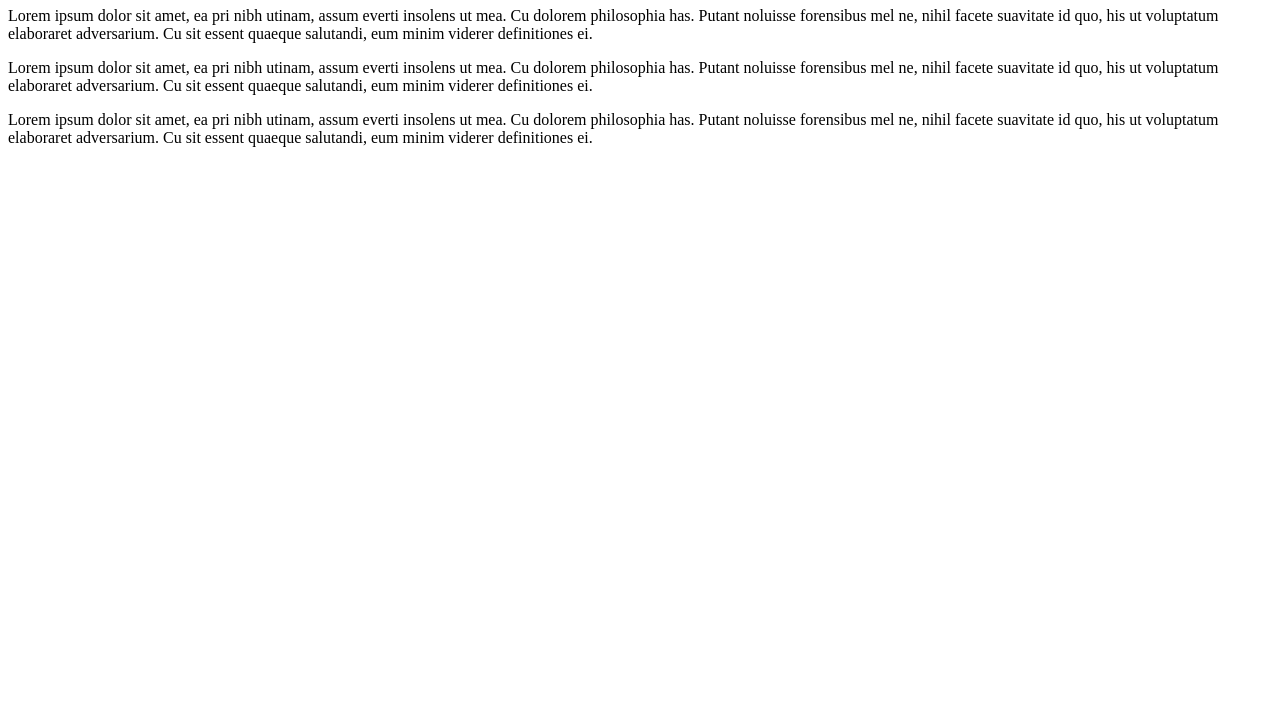
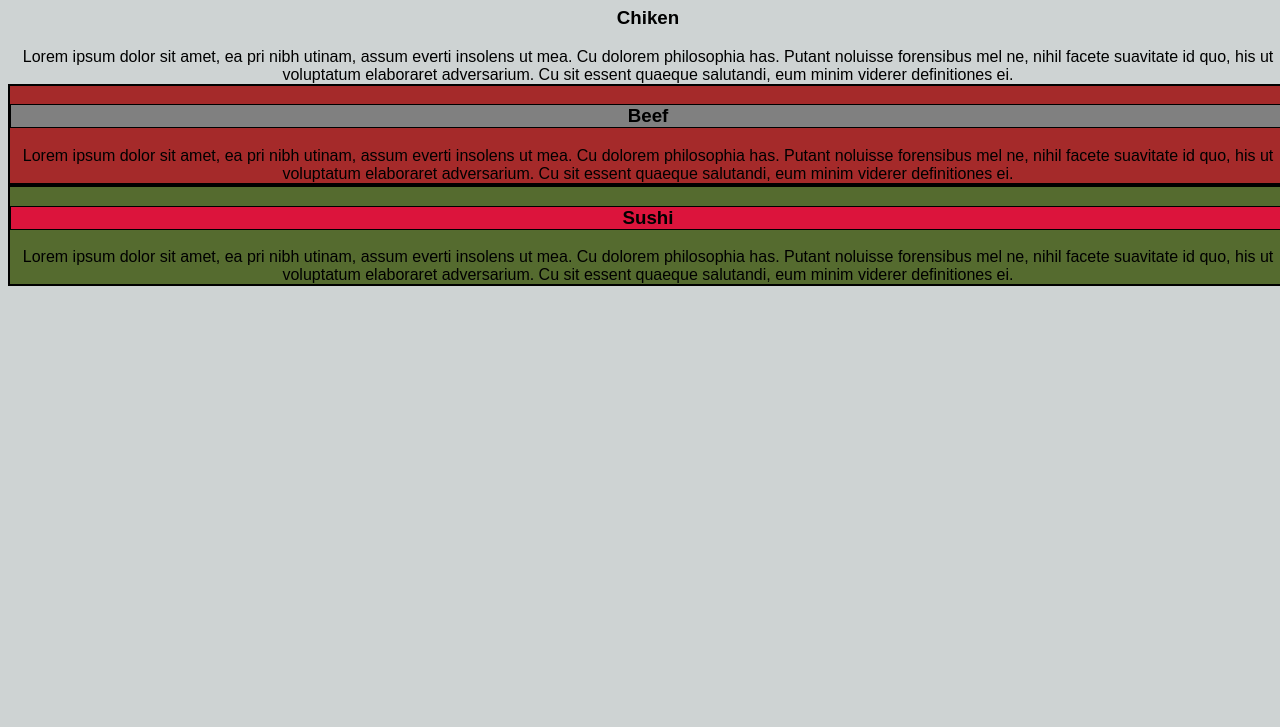
Before and after one commit to cosovo33/coursera-test, a plain HTML site: page module2-sol/assignement2.html in a window 1280 px wide. Shown: the part 73-800 px from the top of the page. Drawn offline with Linux system fonts and the light colour scheme.

Commit message:
my first assignement.

```diff
--- a/module2-sol/assignement2.html
+++ b/module2-sol/assignement2.html
@@ -3,27 +3,33 @@
     <head>
         <meta charset="utf-8">
         <meta name="viewport" content="width=device-width, initial-scale=1">
-    <link rel="stylesheet" src="mystyle.css">
+        <link rel="stylesheet" type="text/css" href="mystyle.css">
+        <title>module2-solution</title>
     </head>
     <body>
         <header>
             <h1>Our Menu</h1>
         </header>
-<section><p>Lorem ipsum dolor sit amet, ea pri nibh utinam, assum everti insolens ut mea.
+        <section id="sectcion1">
+            <h3>Chiken</h3>
+            Lorem ipsum dolor sit amet, ea pri nibh utinam, assum everti insolens ut mea.
             Cu dolorem philosophia has. Putant noluisse forensibus mel ne, nihil facete suavitate
             id quo, his ut voluptatum elaboraret adversarium. Cu sit essent quaeque salutandi, eum
-    minim viderer definitiones ei.</p>
+            minim viderer definitiones ei.
         </section>
-<section><p>Lorem ipsum dolor sit amet, ea pri nibh utinam, assum everti insolens ut mea.
+        <section id="section2">
+            <h3>Beef</h3>
+            Lorem ipsum dolor sit amet, ea pri nibh utinam, assum everti insolens ut mea.
             Cu dolorem philosophia has. Putant noluisse forensibus mel ne, nihil facete suavitate
             id quo, his ut voluptatum elaboraret adversarium. Cu sit essent quaeque salutandi, eum
-    minim viderer definitiones ei.</p>
+            minim viderer definitiones ei.
         </section>
-<section><p>Lorem ipsum dolor sit amet, ea pri nibh utinam, assum everti insolens ut mea.
+        <section id="section3">
+            <h3>Sushi</h3>
+            Lorem ipsum dolor sit amet, ea pri nibh utinam, assum everti insolens ut mea.
             Cu dolorem philosophia has. Putant noluisse forensibus mel ne, nihil facete suavitate
             id quo, his ut voluptatum elaboraret adversarium. Cu sit essent quaeque salutandi, eum
-    minim viderer definitiones ei.</p>
+            minim viderer definitiones ei.
         </section>
-
     </body>
 </html>
--- a/module2-sol/mystyle.css
+++ b/module2-sol/mystyle.css
@@ -26,6 +26,34 @@
     font-family: Arial, Helvetica, sans-serif;
     text-align: center;
 }
+body{
+    background-color: rgb(206, 211, 211);
+    width: 100%;
+}
+#section1{
+    background-color: teal;
+    border: 2px solid black;
+}
+#section2{
+    background-color: brown;
+    border: 2px solid black;
+}
+#section3{
+    background-color: darkolivegreen;
+    border: 2px solid black;
+}
+#section1 > h3{
+    background-color: chocolate;
+    border: 1px solid black;
+}
+#section2 > h3{
+    background-color: grey;
+    border: 1px solid black;
+}
+#section3 > h3{
+    background-color: crimson;
+    border: 1px solid black;
+}
 h1{
     text-align: center;
     font-weight: 400;
```
Lines whose indentation alone changed are shown as unchanged.
